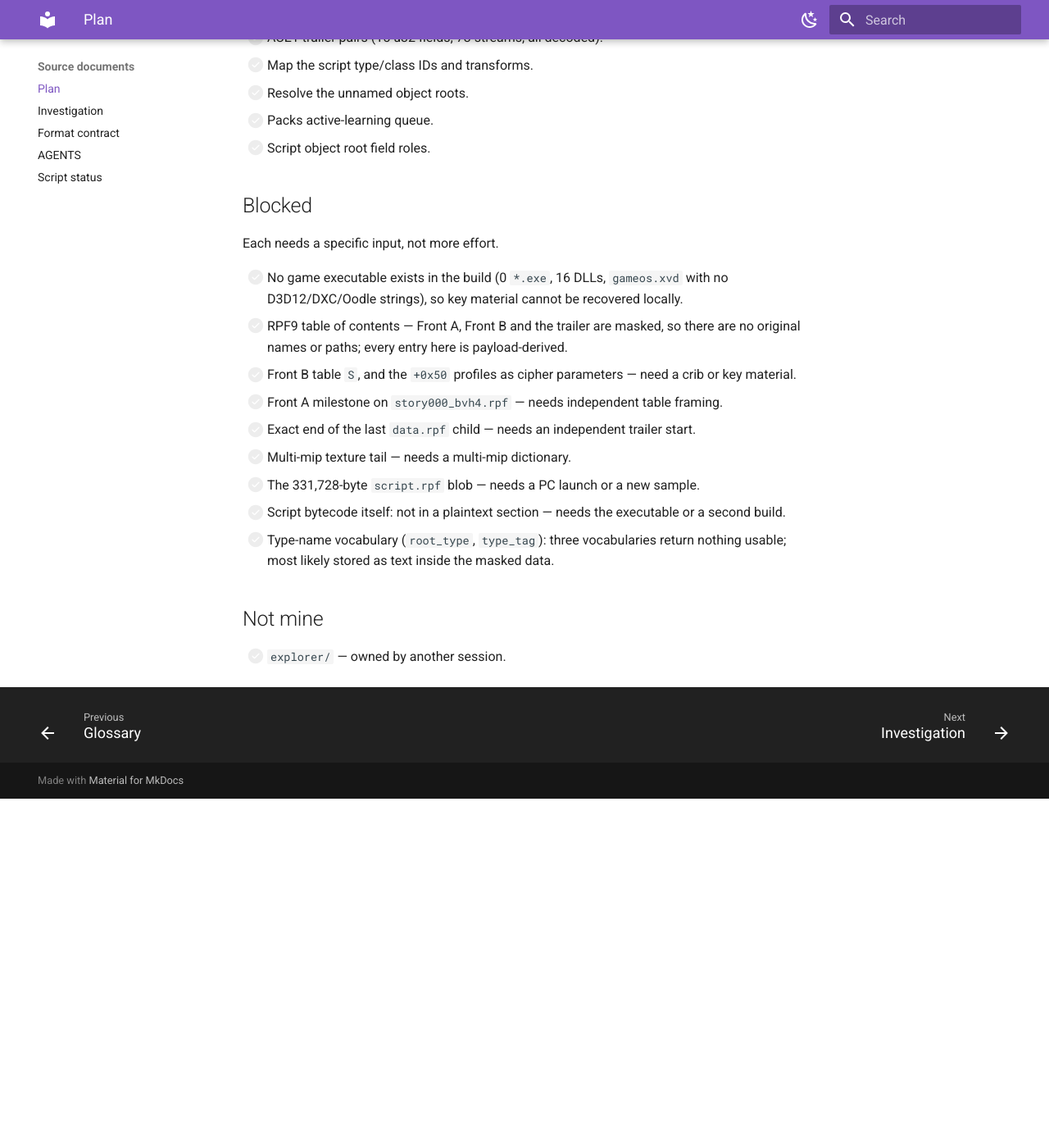
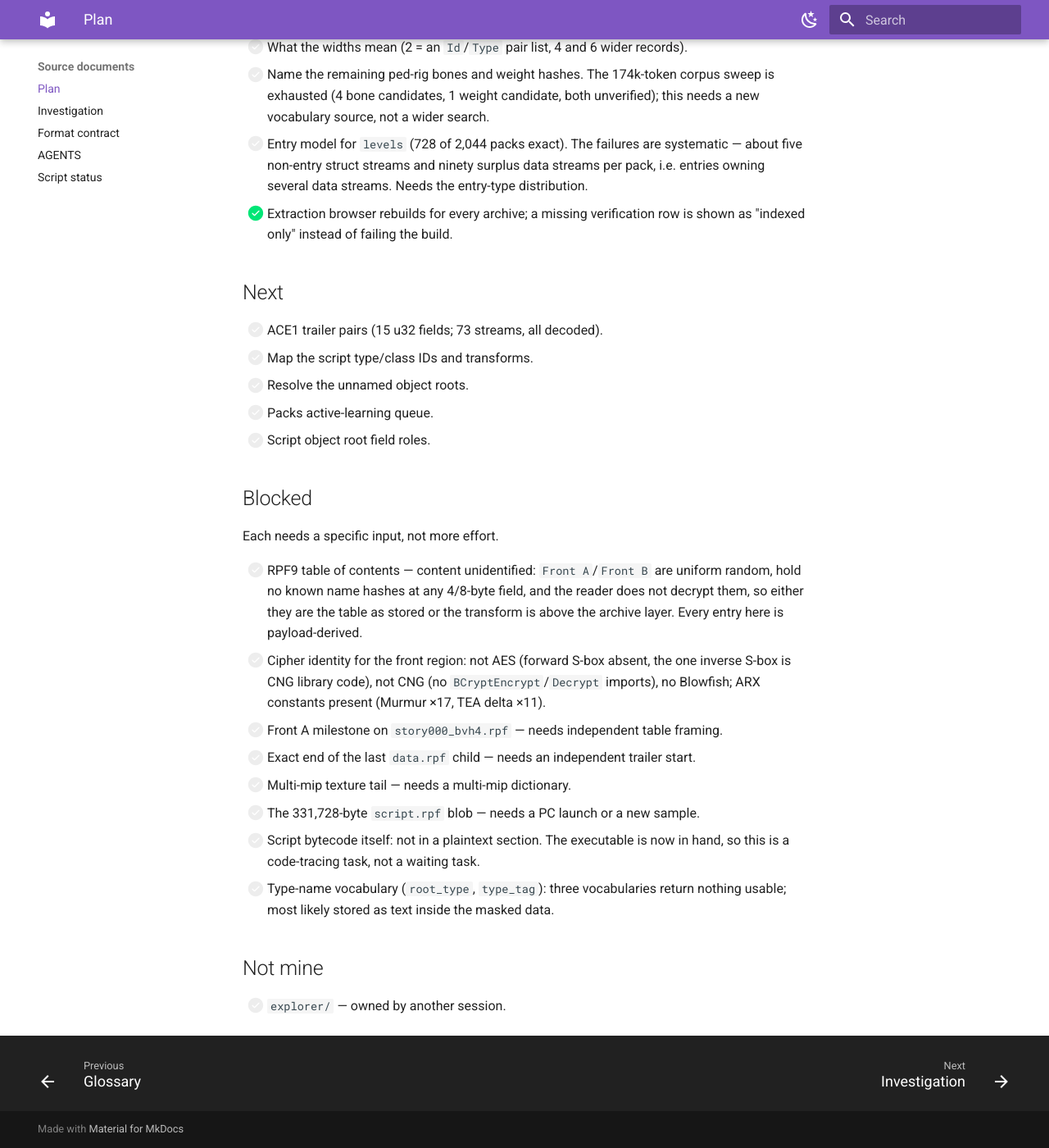
Before and after one commit to lynxnathan/rage-tools-vi, an MkDocs documentation site: the page built from docs/reference/source-plan.md, in a window 1280 px wide and 1400 px high, scrolled down 1659 px. Shown: the whole window at 82% size. Built offline with MkDocs 1.6.1 and Material for MkDocs 9.7.7, drawn with Linux system fonts in a browser that asks for light colours; before the commit the page ends 2633 px from its top, so only the background shows below that; some of the changed text lies outside the part shown.

Commit message:
plan: executable acquired; front-region question restated

```diff
--- a/plan.md
+++ b/plan.md
@@ -26,9 +26,23 @@ Last updated: 2026-11-23.
   hash values named corpus-wide, concentrated in bones and the script schema).
 - **GPU:** shader decompilation is a separate repository, `rdna2-spirv/`.
 - **Health:** `tools/check.sh` (tests, index invariants, shader suite, docs build).
+- **Executable:** `game_scarlett_master.exe` obtained (sha256 `e95020b2…8993`,
+  120,181,760 B, PE32+ x86-64, timestamp 2026-11-13). Authentic, not a launcher:
+  `.xbld`/`.retplne`/`.voltbl` sections and imports of `d3d12_xs`, `xg_xs`,
+  `xmem`, `xapu`, `AcpHal`, `XCRDAPI`, `XboxBvhBuilder`, `Bink2Scarlett`.
+  Analysis harness: `tools/pe_audit.py`, Ghidra headless (`cache/ghidra/Target.java`,
+  `-noanalysis`, 8 GB heap — 20 GB gets OOM-killed).
 
 ## Now
 
+- [ ] Decide whether the RPF front region is **stored as-is** (a hash table) or
+  decrypted above the archive layer. The full read→mount→entry-walk path
+  (`0x140fc2540` → `0x141fb2600` → `0x1408ec210` → `0x1406bd160`) contains **no
+  cipher call**, and the earlier "CBC" evidence was retracted — identical plaintext
+  prefixes explain the predecessor statistic without a cipher.
+- [ ] Decompile the remaining archive vtable methods (`0x1428cd270`,
+  `0x1428cd2a0`, `0x1428cd2e0`) and find the caller that constructs the archive
+  object (reached only through the vtable at `0x1462fd480`).
 - [x] `LSNS` table structure: `[path of ≤10 × 128-bit levels][per-script records]`.
   The path nests — 853 tables share level 1, 381 share all ten, 120 share the full
   path — so it encodes a hierarchy of script kinds, not a flat type id. Records are
@@ -64,18 +78,19 @@ Last updated: 2026-11-23.
 
 Each needs a specific input, not more effort.
 
-- [ ] No game executable exists in the build (0 `*.exe`, 16 DLLs, `gameos.xvd` with no
-  D3D12/DXC/Oodle strings), so key material cannot be recovered locally.
-- [ ] RPF9 table of contents — Front A, Front B and the trailer are masked, so
-  there are no original names or paths; every entry here is payload-derived.
-- [ ] Front B table `S`, and the `+0x50` profiles as cipher parameters — need a
-  crib or key material.
+- [ ] RPF9 table of contents — content unidentified: `Front A`/`Front B` are
+  uniform random, hold no known name hashes at any 4/8-byte field, and the reader
+  does not decrypt them, so either they are the table as stored or the transform is
+  above the archive layer. Every entry here is payload-derived.
+- [ ] Cipher identity for the front region: not AES (forward S-box absent, the one
+  inverse S-box is CNG library code), not CNG (no `BCryptEncrypt`/`Decrypt`
+  imports), no Blowfish; ARX constants present (Murmur ×17, TEA delta ×11).
 - [ ] Front A milestone on `story000_bvh4.rpf` — needs independent table framing.
 - [ ] Exact end of the last `data.rpf` child — needs an independent trailer start.
 - [ ] Multi-mip texture tail — needs a multi-mip dictionary.
 - [ ] The 331,728-byte `script.rpf` blob — needs a PC launch or a new sample.
-- [ ] Script bytecode itself: not in a plaintext section — needs the executable or
-  a second build.
+- [ ] Script bytecode itself: not in a plaintext section. The executable is now in
+  hand, so this is a code-tracing task, not a waiting task.
 - [ ] Type-name vocabulary (`root_type`, `type_tag`): three vocabularies return
   nothing usable; most likely stored as text inside the masked data.
 
```
Also changed, not shown: other parts of plan.md (+1 -1 lines).
